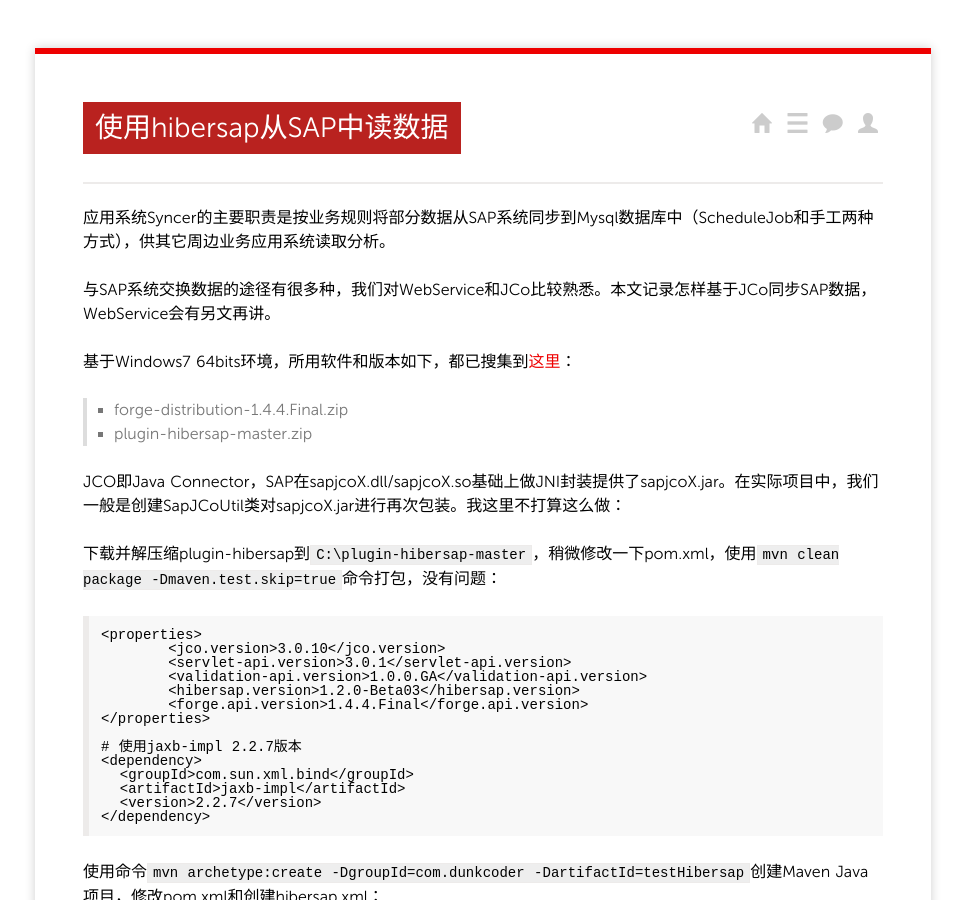
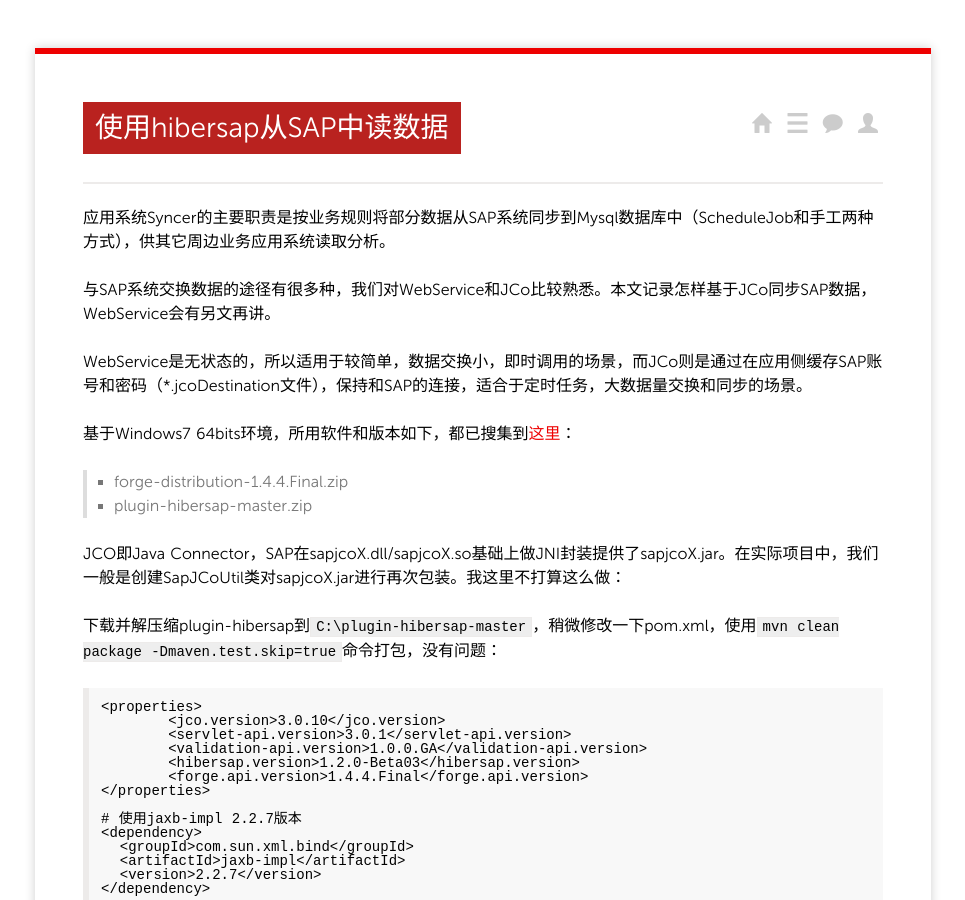
Before and after one commit to yinwer81/yinwer81.github.com, a Jekyll site: the page built from _posts/201410/2014-10-21-connect-sap-with-hibersap.md, in a window 1280 px wide and 900 px high. Shown: the whole window, without its empty margins (157-1122 px from the left). Built offline with Jekyll 4.4.1, drawn with Linux system fonts in a browser that asks for light colours; nearby versions of some CDN libraries; Markdown is read by kramdown in place of the engine named in the settings; comment, search, counter and statistics services are not loaded.

Commit message:
refresh contents

```diff
--- a/_posts/201410/2014-10-21-connect-sap-with-hibersap.md
+++ b/_posts/201410/2014-10-21-connect-sap-with-hibersap.md
@@ -7,6 +7,8 @@
 应用系统Syncer的主要职责是按业务规则将部分数据从SAP系统同步到Mysql数据库中（ScheduleJob和手工两种方式），供其它周边业务应用系统读取分析。
 
 与SAP系统交换数据的途径有很多种，我们对WebService和JCo比较熟悉。本文记录怎样基于JCo同步SAP数据，WebService会有另文再讲。
+
+WebService是无状态的，所以适用于较简单，数据交换小，即时调用的场景，而JCo则是通过在应用侧缓存SAP账号和密码（*.jcoDestination文件），保持和SAP的连接，适合于定时任务，大数据量交换和同步的场景。
 
 基于Windows7 64bits环境，所用软件和版本如下，都已搜集到[这里](http://pan.baidu.com/s/1o6kcmwE)：
 >* forge-distribution-1.4.4.Final.zip
```
Also changed, not shown: _posts/201409/2014-09-12-blogging-with-github-pages-part1.md (+1 -1 lines), _posts/201409/2014-09-14-blogging-with-github-pages-part2.md (+2 -2 lines), _posts/201410/2014-10-24-blogging-with-github-pages-part3.md (+1 -1 lines).
